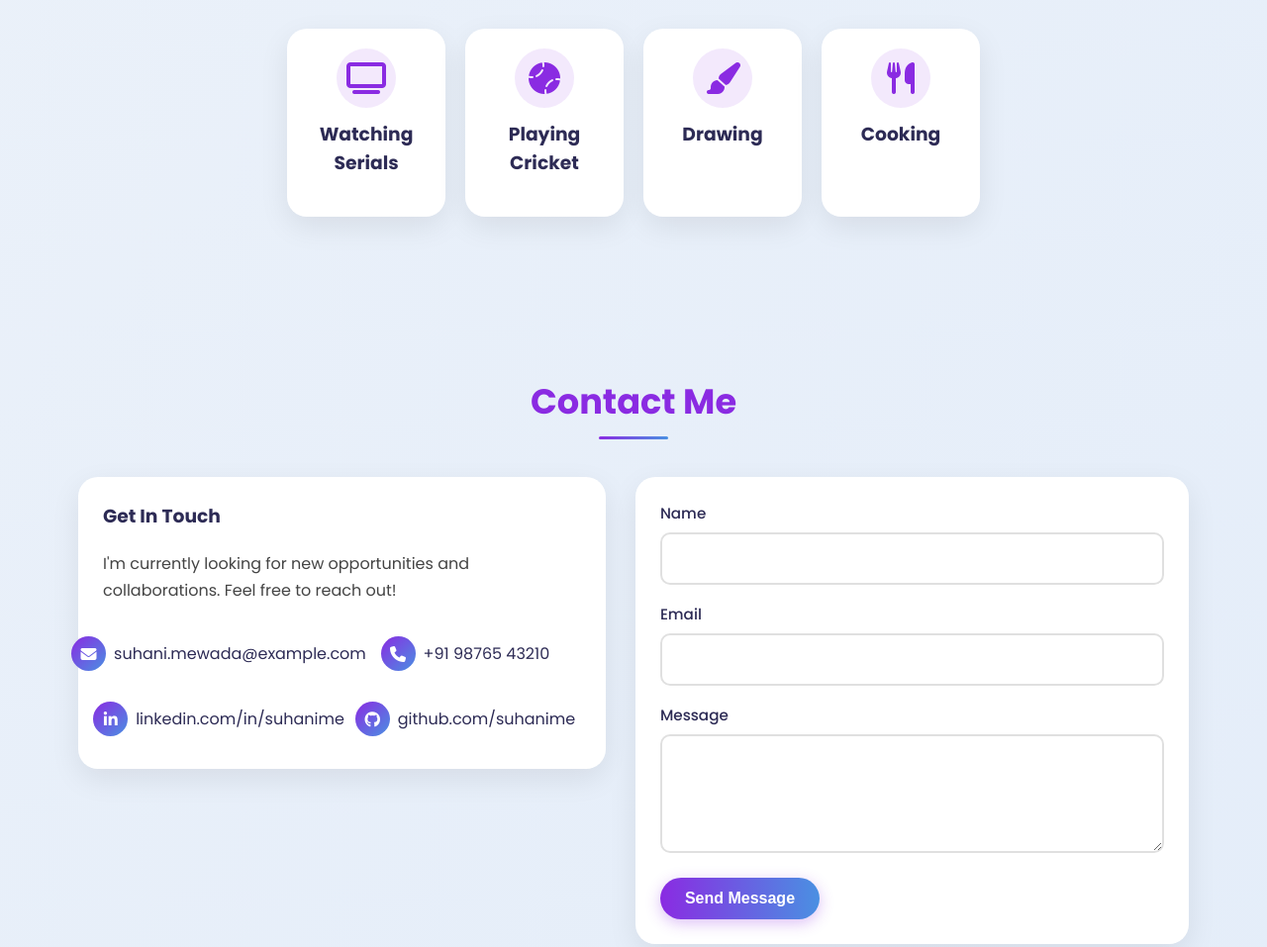
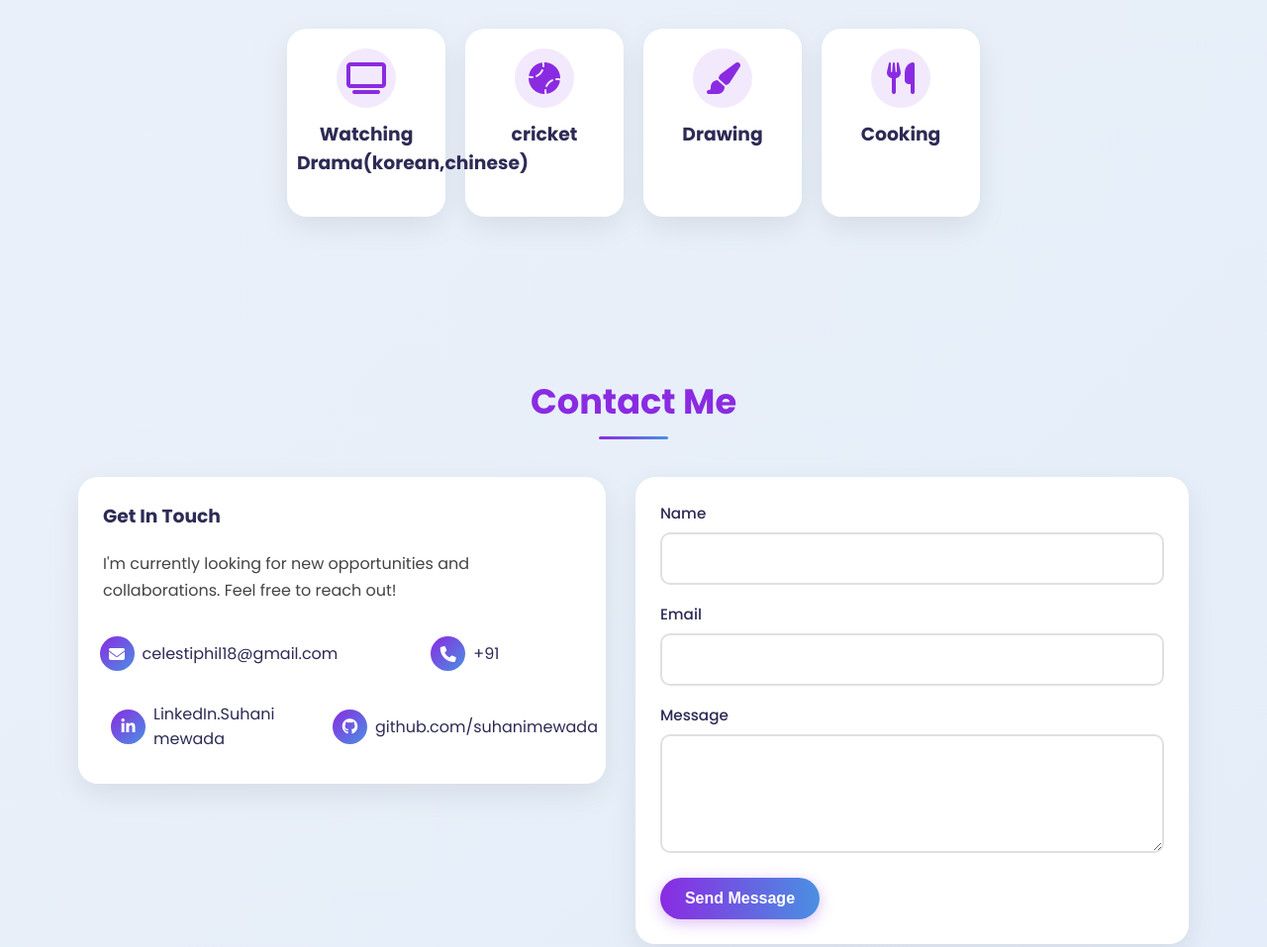
Before and after one commit to suhanimewada/resume, a plain HTML site: page index.html in a window 1280 px wide. Shown: the part 4500-5457 px from the top of the page at 99% size. Drawn offline with Linux system fonts and the light colour scheme.

Commit message:
Update index.html

```diff
--- a/index.html
+++ b/index.html
@@ -1257,11 +1257,11 @@
             <div class="hobbies-grid">
                 <div class="hobby-card">
                     <i class="fas fa-tv"></i>
-                    <h3>Watching Serials</h3>
+                    <h3>Watching Drama(korean,chinese)</h3>
                 </div>
                 <div class="hobby-card">
                     <i class="fas fa-baseball-ball"></i>
-                    <h3>Playing Cricket</h3>
+                    <h3>cricket</h3>
                 </div>
                 <div class="hobby-card">
                     <i class="fas fa-paint-brush"></i>
@@ -1290,25 +1290,25 @@
                                 <div class="social-icon">
                                     <i class="fas fa-envelope"></i>
                                 </div>
-                                <span>suhani.mewada@example.com</span>
+                                <span>celestiphil18@gmail.com</span>
                             </a>
                             <a href="#" class="social-link">
                                 <div class="social-icon">
                                     <i class="fas fa-phone"></i>
                                 </div>
-                                <span>+91 98765 43210</span>
+                                <span>+91 </span>
                             </a>
                             <a href="#" class="social-link">
                                 <div class="social-icon">
                                     <i class="fab fa-linkedin-in"></i>
                                 </div>
-                                <span>linkedin.com/in/suhanime</span>
+                                <span>LinkedIn.Suhani mewada</span>
                             </a>
                             <a href="#" class="social-link">
                                 <div class="social-icon">
                                     <i class="fab fa-github"></i>
                                 </div>
-                                <span>github.com/suhanime</span>
+                                <span>github.com/suhanimewada</span>
                             </a>
                         </div>
                     </div>
```
